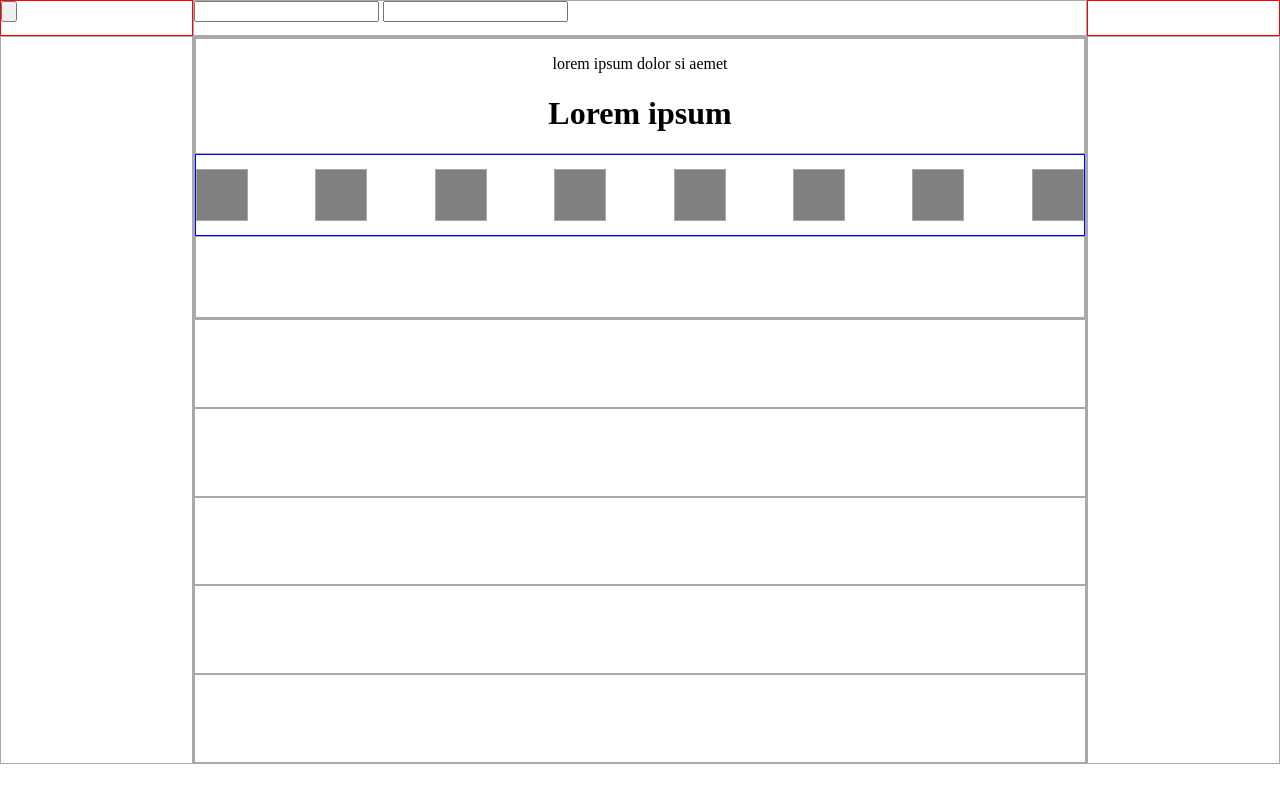
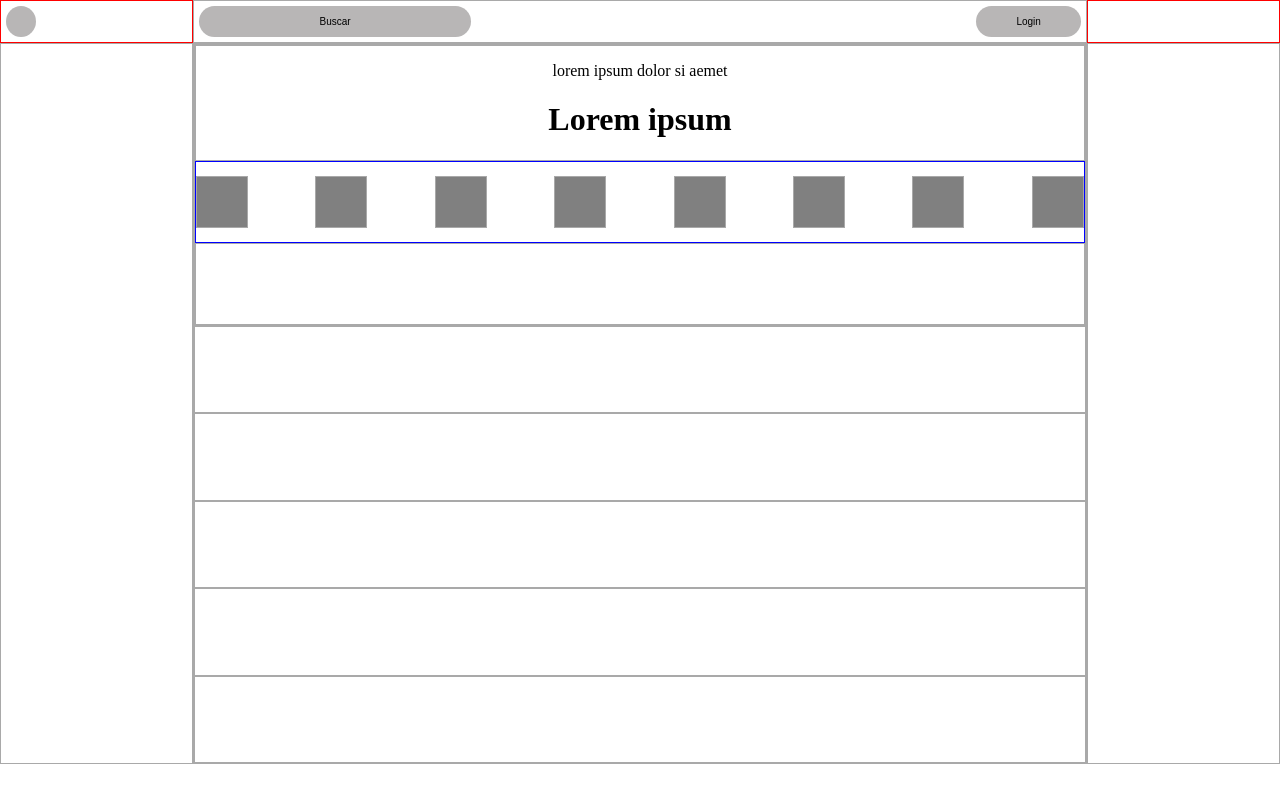
Before and after one commit to cice-classroom/4-layouts-SerGoMu, a plain HTML site: page index.html in a window 1280 px wide. Drawn offline with Linux system fonts and the light colour scheme.

Commit message:
Header and sub-1 finished

```diff
--- a/index.html
+++ b/index.html
@@ -10,8 +10,8 @@
 					<input type="button" class="header-aside-button" />
 				</div>
 				<div class="box header-main">
-					<input type="text" class="header-main-text1" />
-					<input type="text" class="header-main-text2" />
+					<input type="text" class="header-main-text" value="Buscar" />
+					<input type="button" class="header-main-button" value="Login" />
 				</div>
 				<div class="box header-aside"></div>
 			</div>
--- a/styles.css
+++ b/styles.css
@@ -86,3 +86,44 @@ body {
 .text-header {
 	text-align: center;
 }
+
+.header-aside-button {
+	background-color: rgb(184, 182, 182);
+	border: none;
+	color: black;
+	border-radius: 100%;
+	padding: 10px 15px;
+	margin: 5px 5px;
+	text-align: center;
+	text-decoration: none;
+	display: inline-block;
+	font-size: 10px;
+}
+
+.header-main-text {
+	background-color: rgb(184, 182, 182);
+	border: none;
+	color: black;
+	border-radius: 50px;
+	padding: 10px 70px;
+	margin: 5px 5px;
+	text-align: center;
+	text-decoration: none;
+	display: inline-block;
+	float: left;
+	font-size: 10px;
+}
+
+.header-main-button {
+	background-color: rgb(184, 182, 182);
+	border: none;
+	color: black;
+	border-radius: 50px;
+	padding: 10px 40px;
+	margin: 5px 5px;
+	text-align: center;
+	text-decoration: none;
+	display: inline-block;
+	float: right;
+	font-size: 10px;
+}
```
